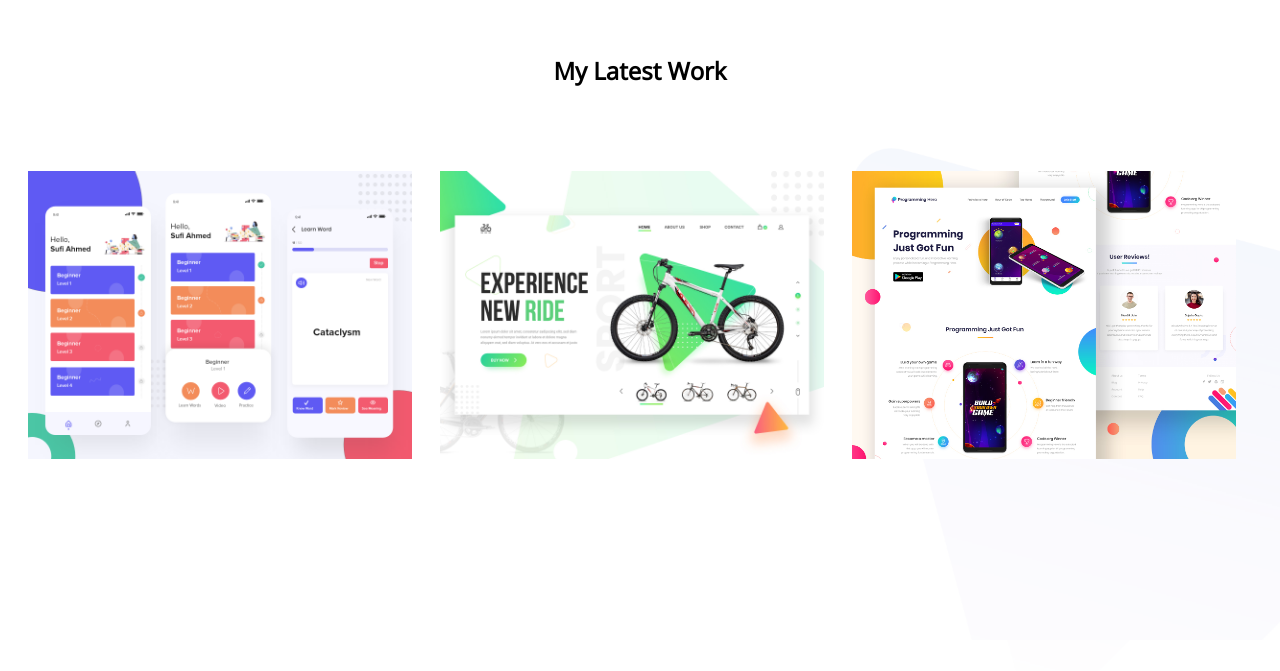
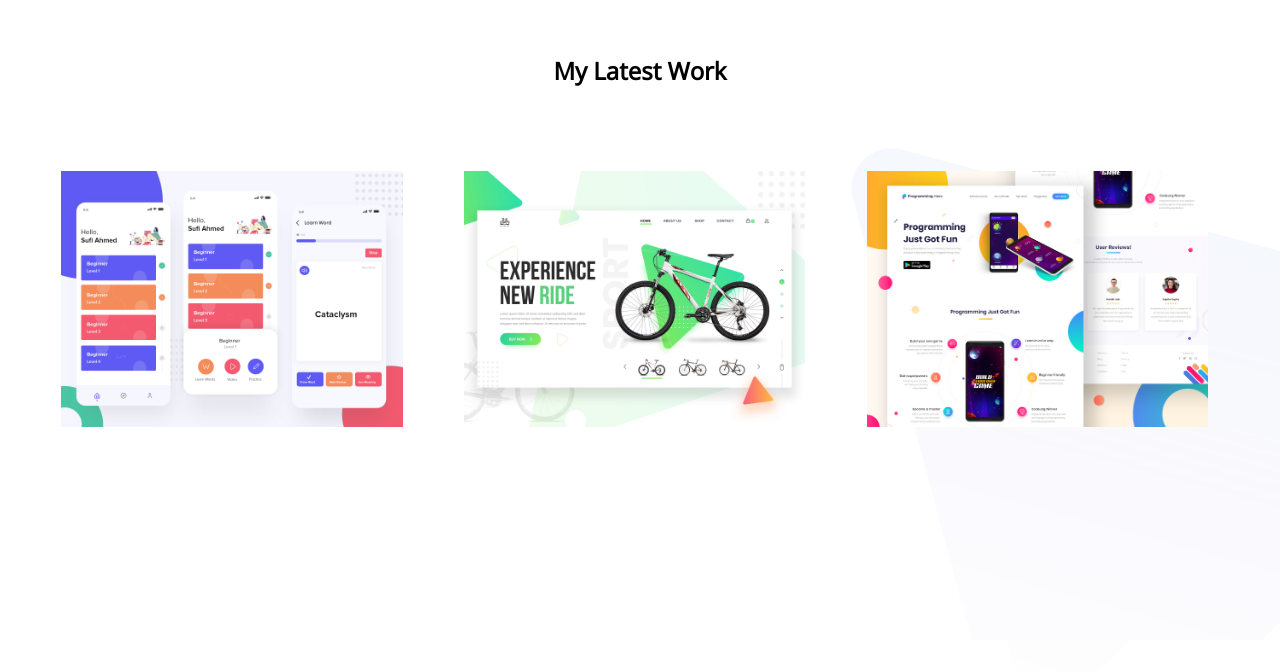
Before and after one commit to ehalt/pp3, a plain HTML site: page index.html in a window 1280 px wide. Shown: the part 1310-1981 px from the top of the page. Drawn offline with nearby package versions, Linux system fonts and the light colour scheme.

Commit message:
first website done

```diff
--- a/style.css
+++ b/style.css
@@ -91,9 +91,9 @@ section {
 }
 
 .img1 img {
-    width:30%;
+    width:26.66%;
     float: left;
-    margin-left: 2.2%;
+    margin-left: 4.8%;
     margin-top: 5%;
 }
 
```
